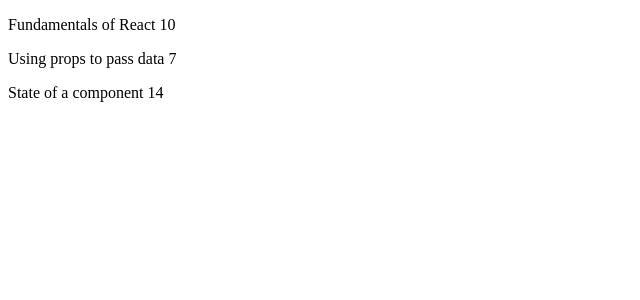
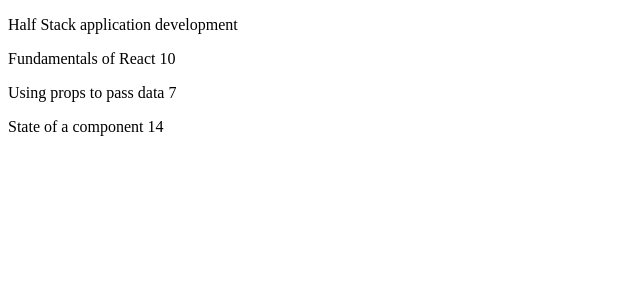
Before and after one commit to nickcrosby/part1, a React (Create React App) app: page / in a window 1280 px wide. Shown: the top 300 px of the page, without its empty margins (0-640 px from the left). Built offline with nearby package versions, Linux system fonts and the light colour scheme.

Commit message:
Exercise 1.5

```diff
--- a/src/index.js
+++ b/src/index.js
@@ -3,8 +3,10 @@
 import ReactDOM from 'react-dom'
 
 const App = () => {
-  const course = 'Half Stack application development'
-  const parts = [
+  // course and its parts now fit into a single JavaScript object
+  const course = {
+    name: 'Half Stack application development',
+      parts: [
       {
         name: 'Fundamentals of React',
         exercises: 10
@@ -18,12 +20,14 @@
         exercises: 14
       }
     ]
+  }
 
   return (
     <div>
-      <p>{parts[0].name} {parts[0].exercises}</p>
-      <p>{parts[1].name} {parts[1].exercises}</p>
-      <p>{parts[2].name} {parts[2].exercises}</p>
+      <p>{course.name}</p>
+      <p>{course.parts[0].name} {course.parts[0].exercises}</p>
+      <p>{course.parts[1].name} {course.parts[1].exercises}</p>
+      <p>{course.parts[2].name} {course.parts[2].exercises}</p>
     </div>
   )
 }
```
Lines whose indentation alone changed are shown as unchanged.
